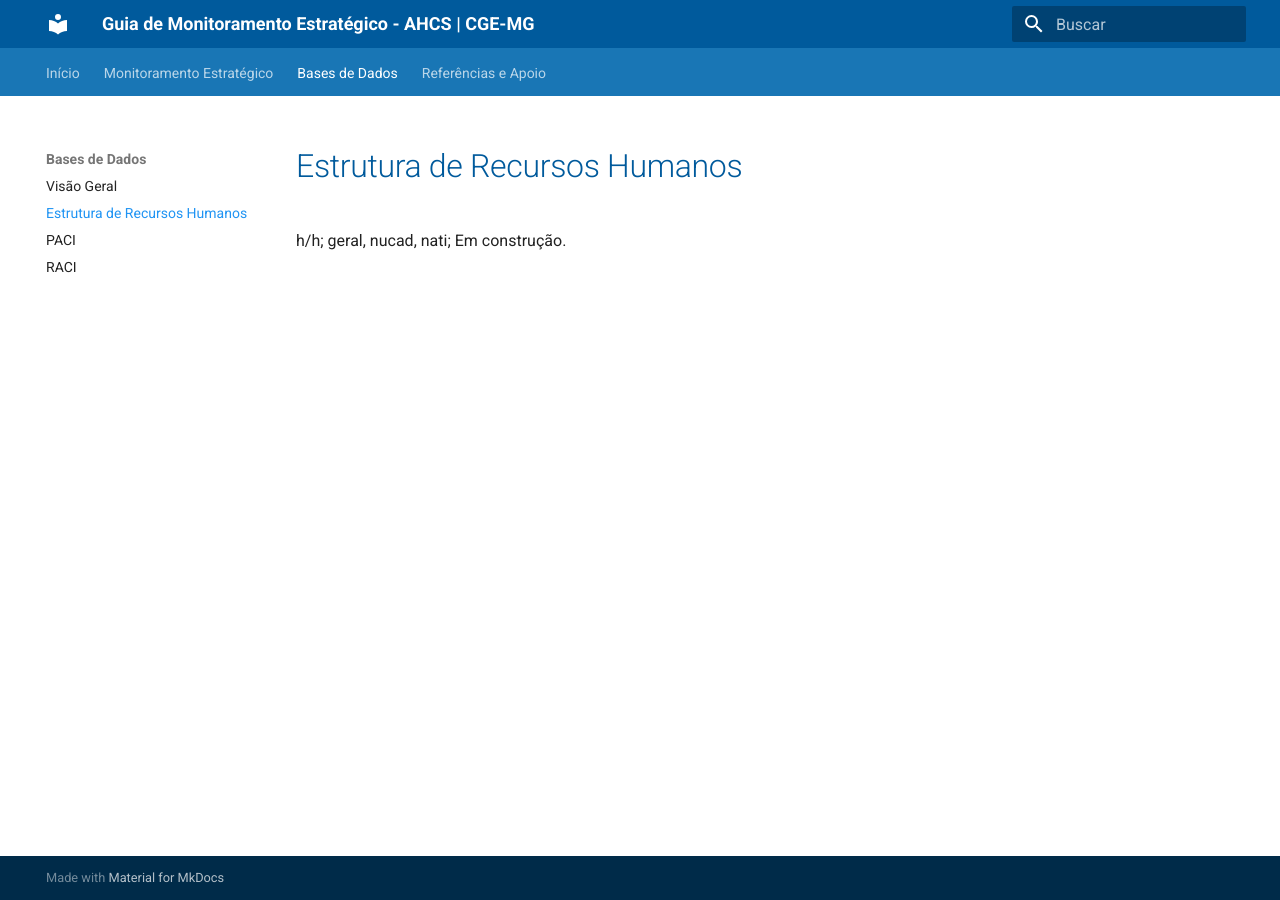
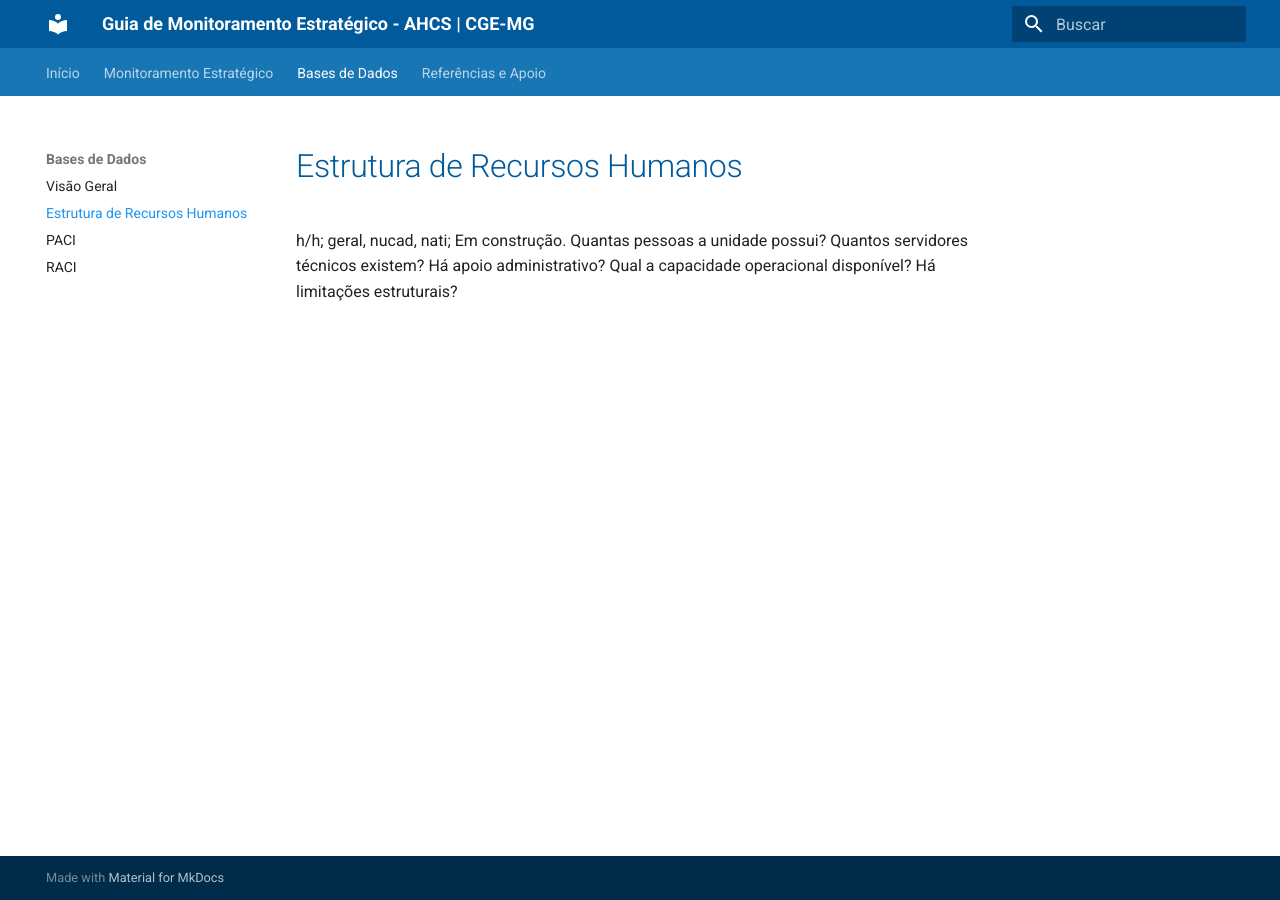
Before and after one commit to CGEMG-AHCS/guia-monitoramento-estrategico, an MkDocs documentation site: the page built from docs/bases-dados/estrutura-rh.md, in a window 1280 px wide. Built offline with MkDocs 1.6.1 and Material for MkDocs 9.7.7, drawn with Linux system fonts in a browser that asks for light colours.

Commit message:
Update estrutura-rh.md

```diff
--- a/docs/bases-dados/estrutura-rh.md
+++ b/docs/bases-dados/estrutura-rh.md
@@ -1,3 +1,8 @@
 # Estrutura de Recursos Humanos
 
 h/h; geral, nucad, nati; Em construção.
+Quantas pessoas a unidade possui?
+Quantos servidores técnicos existem?
+Há apoio administrativo?
+Qual a capacidade operacional disponível?
+Há limitações estruturais?
```
